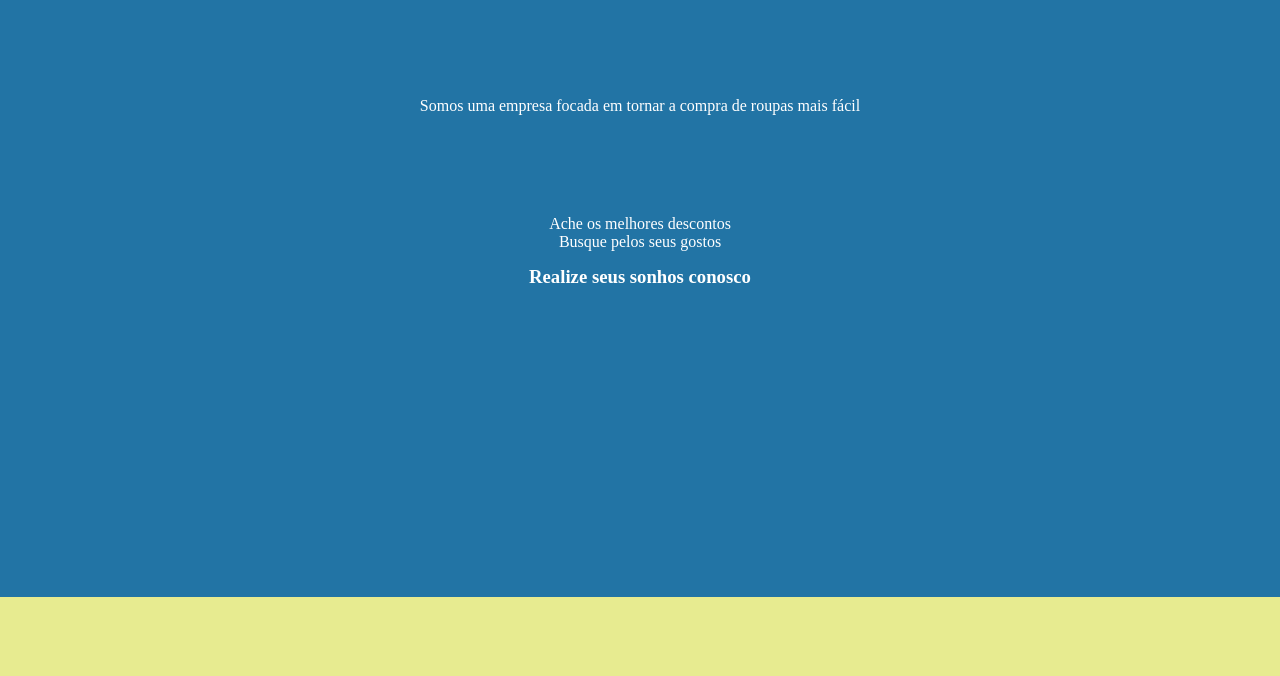
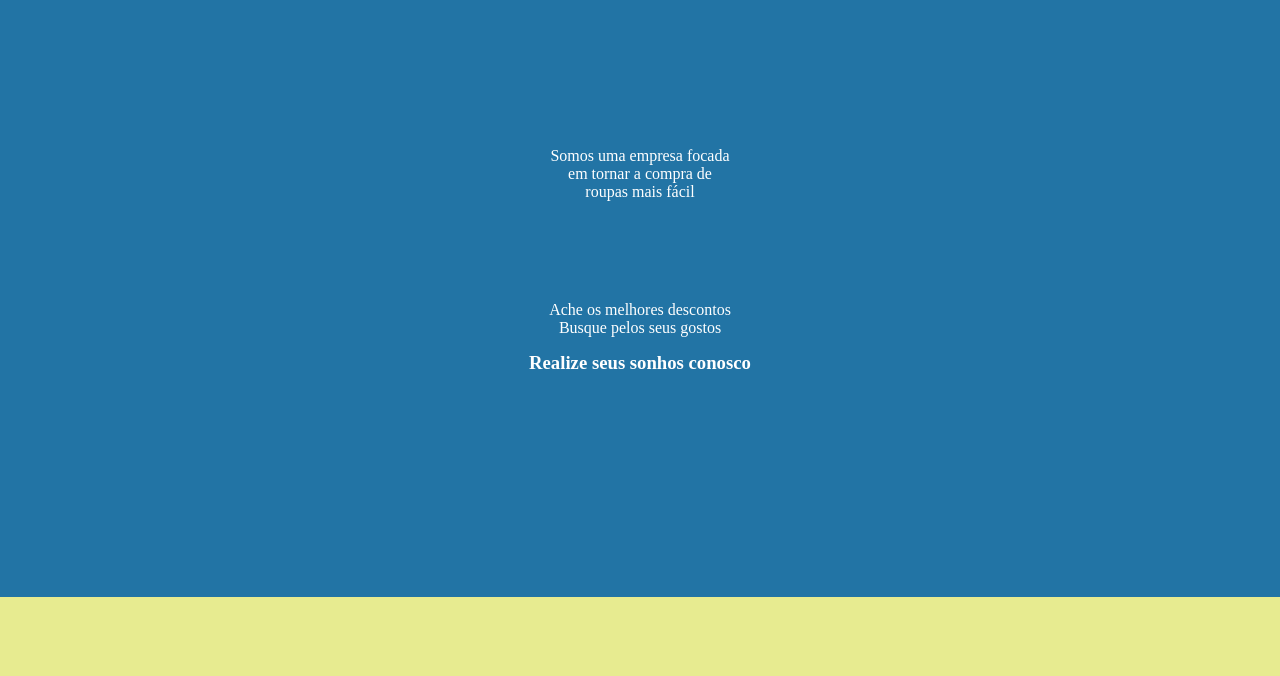
Before and after one commit to future4code/freire-Raphael-Candea, a plain HTML site: page modulo1/css-bugfixes/exercicio-bugfixes/home.html in a window 1280 px wide. Shown: the part 50-726 px from the top of the page. Drawn offline with Linux system fonts and the light colour scheme.

Commit message:
formatacao de mensagem

```diff
--- a/modulo1/css-bugfixes/exercicio-bugfixes/index.css
+++ b/modulo1/css-bugfixes/exercicio-bugfixes/index.css
@@ -70,6 +70,11 @@ div img {
   padding-top: 100px;
 }
 
+#container-de-descricao p {
+  display: block;
+  margin: 50px auto 0px;
+  max-width: 23ch;
+}
 #container-de-descricao > ol {
   padding: 15px 0px;
   padding-top: 100px;
```
